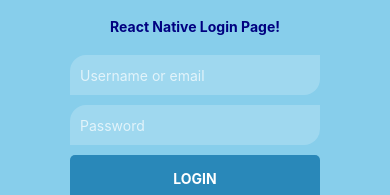
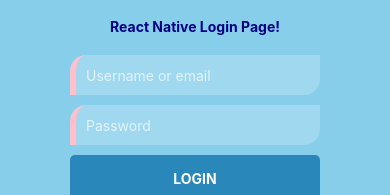
Before and after one commit to Sreelatha-Vallabhaneni/ReactNative-LoginPage, a React Native app: screen / in a window 390 px wide. Shown: the part 372-567 px from the top of the page. Built offline with nearby package versions, Linux system fonts and the light colour scheme.

Commit message:
updated border styling to input fields

```diff
--- a/src/components/form.js
+++ b/src/components/form.js
@@ -40,22 +40,25 @@ const styles = StyleSheet.create({
     width: 250,
     height: 40,
     backgroundColor: "rgba(255,255,255,0.2)",
-    color: '#FFF',
+    color: "#FFF",
     marginBottom: 10,
     paddingHorizontal: 10,
     borderTopLeftRadius: 16,
-    borderBottomRightRadius:16
+    borderBottomRightRadius: 16,
+    borderColor: "pink",
+    borderLeftWidth: 6,
+    borderStyle: "solid",
   },
   buttonContainer: {
-    backgroundColor: '#2988b9',
+    backgroundColor: "#2988b9",
     paddingVertical: 15,
-    borderRadius: 5
+    borderRadius: 5,
   },
   buttonText: {
-    textAlign: 'center',
-    color: '#FFFFFF',
-    fontWeight: '700'
-  }
+    textAlign: "center",
+    color: "#FFFFFF",
+    fontWeight: "700",
+  },
 });
 
 export default LoginForm;
```
